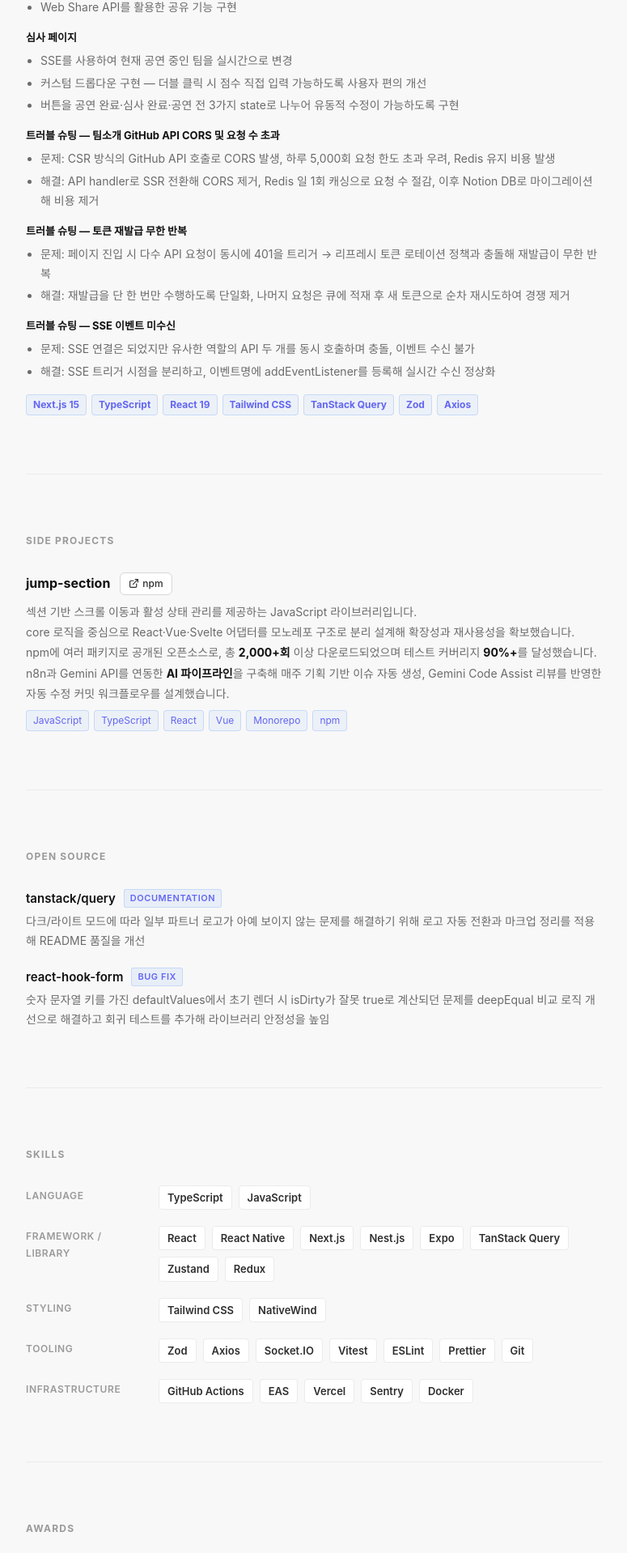
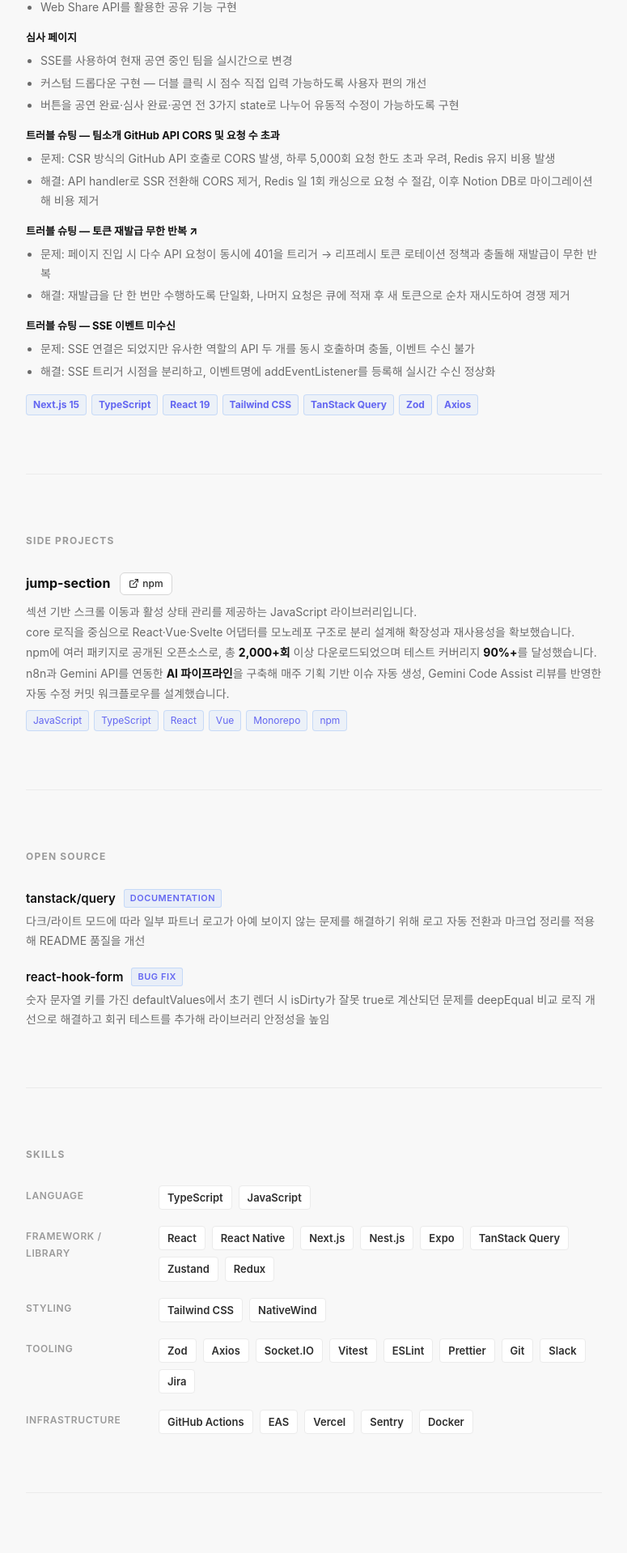
Before and after one commit to bae080311/resume, a Vue app: page / in a window 1280 px wide. Shown: the part 2809-4727 px from the top of the page at 81% size, without its empty margins (252-1027 px from the left). Built offline with nearby package versions, Linux system fonts and the light colour scheme; a web font is replaced by a local one.

Commit message:
fix: blog link

```diff
--- a/src/components/ProjectsSection.vue
+++ b/src/components/ProjectsSection.vue
@@ -25,7 +25,10 @@
             :key="section.name"
             class="contrib-section"
           >
-            <p class="contrib-title">{{ section.name }}</p>
+            <p class="contrib-title">
+          <a v-if="section.link" :href="section.link" target="_blank" rel="noopener" class="contrib-link">{{ section.name }} ↗</a>
+          <template v-else>{{ section.name }}</template>
+        </p>
             <ul>
               <li v-for="item in section.items" :key="item">{{ item }}</li>
             </ul>
@@ -44,7 +47,21 @@
 <script setup lang="ts">
 import Tooltip from "./Tooltip.vue";
 
-const projects = [
+interface Section {
+  name: string
+  link?: string
+  items: string[]
+}
+
+const projects: {
+  title: string
+  period: string
+  description: string
+  role: string
+  team: string
+  sections: Section[]
+  techs: string[]
+}[] = [
   {
     title: "시민화폐, 광산",
     period: "2025.02 – 2025.10",
@@ -183,6 +200,7 @@
       },
       {
         name: "트러블 슈팅 — 토큰 재발급 무한 반복",
+        link: "https://baeougi.tistory.com/75",
         items: [
           "문제: 페이지 진입 시 다수 API 요청이 동시에 401을 트리거 → 리프레시 토큰 로테이션 정책과 충돌해 재발급이 무한 반복",
           "해결: 재발급을 단 한 번만 수행하도록 단일화, 나머지 요청은 큐에 적재 후 새 토큰으로 순차 재시도하여 경쟁 제거",
@@ -287,6 +305,17 @@
   color: var(--black);
 }
 
+.contrib-link {
+  color: var(--black);
+  text-decoration: none;
+  border-bottom: 1px solid var(--gray-300);
+}
+
+.contrib-link:hover {
+  color: var(--accent);
+  border-bottom-color: var(--accent);
+}
+
 ul {
   padding-left: 18px;
   display: flex;
--- a/src/components/SkillsSection.vue
+++ b/src/components/SkillsSection.vue
@@ -28,7 +28,7 @@
   },
   {
     category: 'Tooling',
-    skills: ['Zod', 'Axios', 'Socket.IO', 'Vitest', 'ESLint', 'Prettier', 'Git'],
+    skills: ['Zod', 'Axios', 'Socket.IO', 'Vitest', 'ESLint', 'Prettier', 'Git', 'Slack', 'Jira'],
   },
   {
     category: 'Infrastructure',
```
